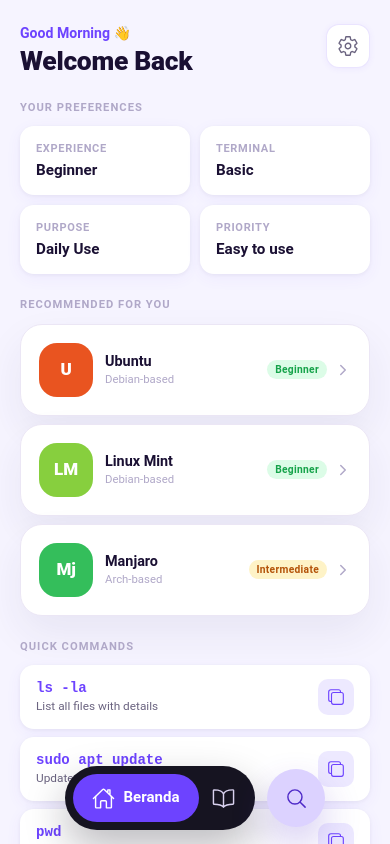
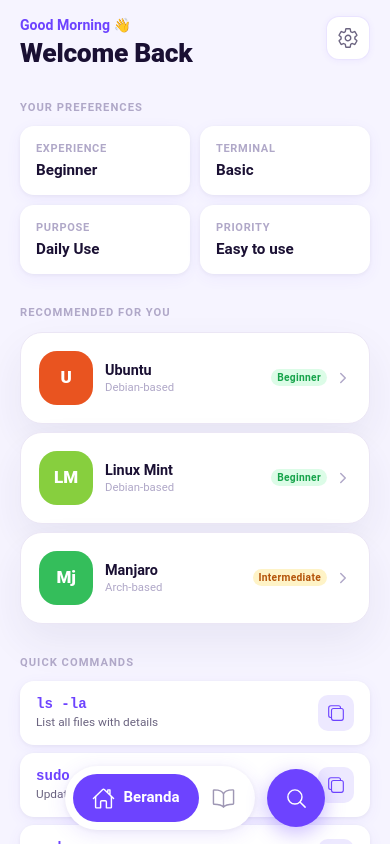
Before and after one commit to iksndwp/linux-guide-app, a React (Vite) app: page /app/home in a window 390 px wide. Built offline with nearby package versions, Linux system fonts and the light colour scheme.

Commit message:
style: improve home layout and responsive design

```diff
--- a/src/components/common/FloatingNavbar.css
+++ b/src/components/common/FloatingNavbar.css
@@ -18,8 +18,10 @@
   height: 64px;
   padding: 8px;
   border-radius: 999px;
-  background: #161421;
-  box-shadow: 0 18px 42px rgba(18, 15, 28, 0.28);
+  background: #ffffff;
+  box-shadow:
+    0 4px 20px rgba(109, 67, 255, 0.13),
+    0 1px 6px rgba(0, 0, 0, 0.06);
   pointer-events: auto;
 }
 
@@ -41,7 +43,7 @@
   height: 48px;
   padding: 0;
   border-radius: 999px;
-  color: #d8d1ee;
+  color: #9e97b4;
   background: transparent;
   transition:
     width 180ms ease,
@@ -81,9 +83,9 @@
   width: 58px;
   height: 58px;
   border-radius: 50%;
-  color: #4e2ac8;
-  background: #dcd2ff;
-  box-shadow: 0 18px 38px rgba(78, 42, 200, 0.24);
+  color: #ffffff;
+  background: #6d43ff;
+  box-shadow: 0 6px 20px rgba(109, 67, 255, 0.36);
   pointer-events: auto;
 }
 
--- a/src/features/home/Home.css
+++ b/src/features/home/Home.css
@@ -26,13 +26,14 @@
    floating navbar never covers the last section.
 */
 .home-scroll {
-  padding-top: calc(env(safe-area-inset-top) + 24px);
+  /* Prevent overlap with status bar, but don't add excessive padding if safe area is large */
+  padding-top: calc(var(--ion-safe-area-top, env(safe-area-inset-top)) + 16px);
   padding-right: 20px;
   padding-bottom: 0;
   padding-left: 20px;
   display: flex;
   flex-direction: column;
-  gap: 24px;
+  gap: 32px;
 }
 
 /* ================================================================
@@ -252,11 +253,11 @@
     0 2px 8px rgba(109, 67, 255, 0.08);
 }
 
-/* Logo — 38 px rounded square, smaller than before */
+/* Logo */
 .recommendation-card__logo {
-  width: 38px;
-  height: 38px;
-  border-radius: 10px;
+  width: 34px;
+  height: 34px;
+  border-radius: 8px;
   display: flex;
   align-items: center;
   justify-content: center;
@@ -277,7 +278,7 @@
   font-size: 0.90rem;
   font-weight: 700;
   color: #1a1033;
-  margin: 0 0 2px;
+  margin: 0 0 1px;
   white-space: nowrap;
   overflow: hidden;
   text-overflow: ellipsis;
@@ -304,7 +305,7 @@
   font-weight: 700;
   letter-spacing: 0.03em;
   text-transform: capitalize;
-  padding: 3px 8px;
+  padding: 2px 6px;
   border-radius: 999px;
   white-space: nowrap;
 }
@@ -475,7 +476,7 @@
   .home-scroll {
     padding-right: 16px;
     padding-left: 16px;
-    gap: 20px;
+    gap: 24px;
   }
 
   .home-greeting__title {
@@ -496,9 +497,9 @@
   }
 
   .recommendation-card__logo {
-    width: 34px;
-    height: 34px;
-    border-radius: 9px;
-    font-size: 0.70rem;
+    width: 32px;
+    height: 32px;
+    border-radius: 8px;
+    font-size: 0.65rem;
   }
 }
--- a/src/features/home/Home.tsx
+++ b/src/features/home/Home.tsx
@@ -49,7 +49,7 @@ const Home: React.FC = () => {
 
   return (
     <IonPage className="home-page">
-      <IonContent className="home-content" fullscreen>
+      <IonContent className="home-content">
         <div className="home-scroll">
 
           {/* ── 1. Header: Greeting + Settings ───────────────────── */}
```
